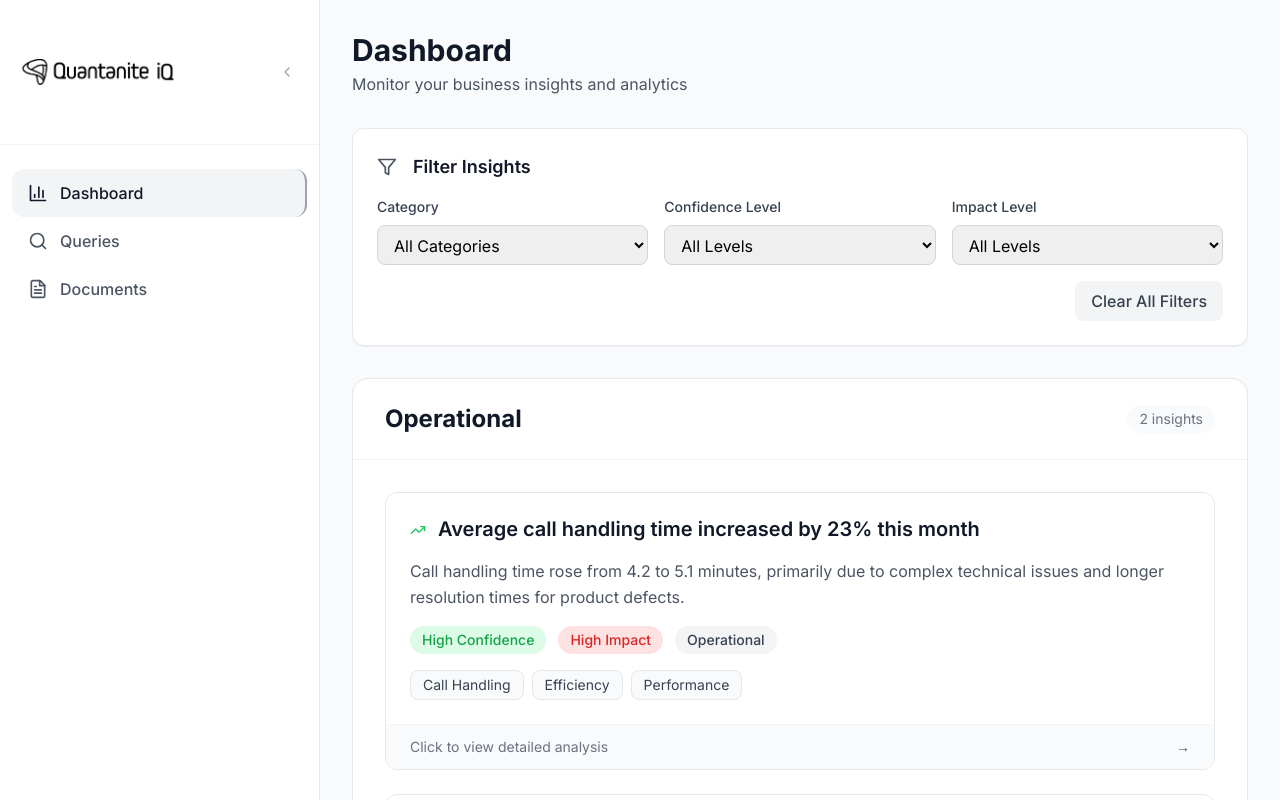
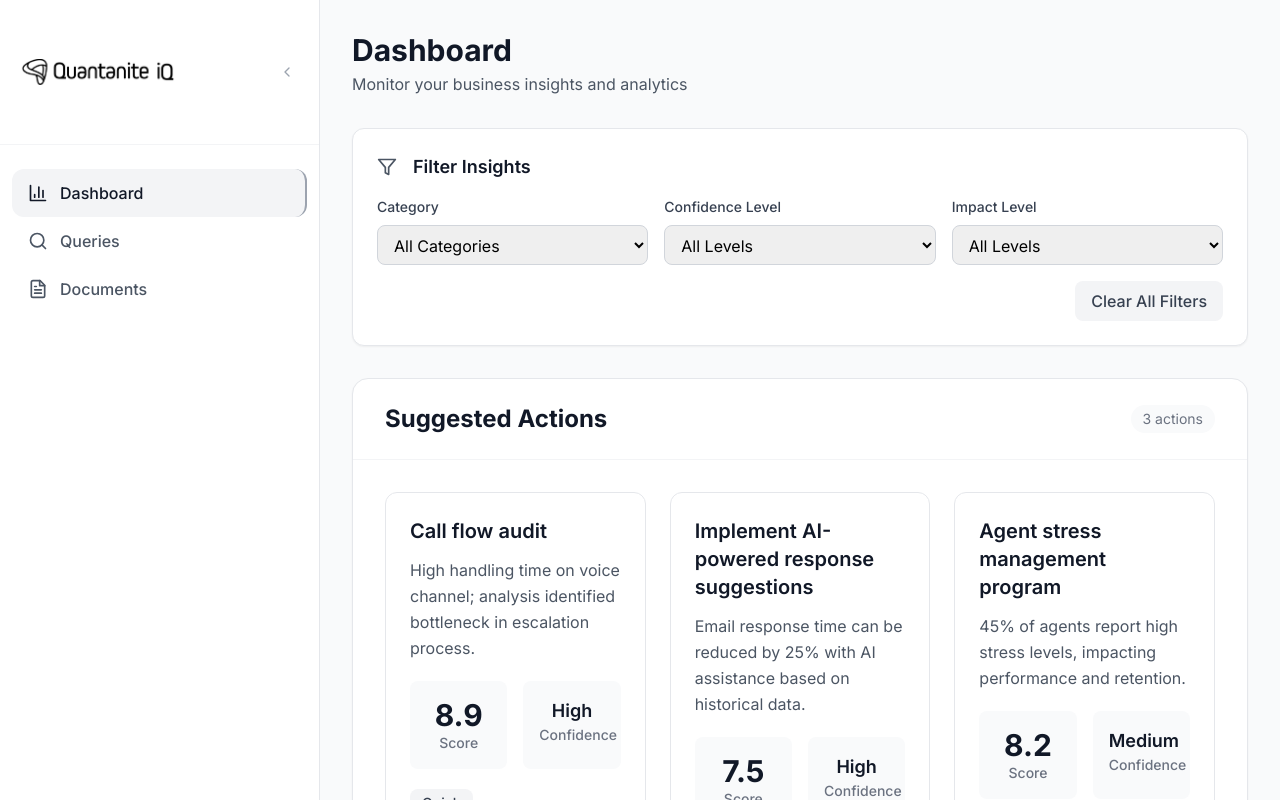
Before and after one commit to vanshdeep2/iq_demo, a React (Create React App) app: page / in a window 1280 px wide. Built offline with nearby package versions, Linux system fonts and the light colour scheme; the HTML template or start-up script is replaced by a standard one.

Commit message:
Add: Suggested Actions section back to Dashboard

```diff
--- a/src/pages/Dashboard.js
+++ b/src/pages/Dashboard.js
@@ -1,6 +1,7 @@
 import React, { useState } from 'react';
 import { Filter } from 'lucide-react';
 import InsightCard from '../components/InsightCard';
+import ActionCard from '../components/ActionCard';
 
 const Dashboard = () => {
   const [filters, setFilters] = useState({
@@ -86,6 +87,36 @@ const Dashboard = () => {
     }
   ];
 
+  const suggestedActions = [
+    {
+      id: 1,
+      title: 'Call flow audit',
+      reasoning: 'High handling time on voice channel; analysis identified bottleneck in escalation process.',
+      score: 8.9,
+      confidence: 'High',
+      effort: 'Low',
+      tags: ['Quick', 'Process Improvement']
+    },
+    {
+      id: 2,
+      title: 'Implement AI-powered response suggestions',
+      reasoning: 'Email response time can be reduced by 25% with AI assistance based on historical data.',
+      score: 7.5,
+      confidence: 'High',
+      effort: 'Medium',
+      tags: ['AI', 'Efficiency', 'Automation']
+    },
+    {
+      id: 3,
+      title: 'Agent stress management program',
+      reasoning: '45% of agents report high stress levels, impacting performance and retention.',
+      score: 8.2,
+      confidence: 'Medium',
+      effort: 'High',
+      tags: ['Wellbeing', 'Retention', 'Performance']
+    }
+  ];
+
   const filteredInsights = insights.filter(insight => {
     if (filters.category !== 'all' && insight.category !== filters.category) return false;
     if (filters.confidence !== 'all' && insight.confidence !== filters.confidence) return false;
@@ -163,6 +194,27 @@ const Dashboard = () => {
         </div>
       </div>
 
+      {/* Suggested Actions */}
+      <div className="bg-white rounded-2xl shadow-sm border border-gray-200 overflow-hidden">
+        <div className="px-8 py-6 border-b border-gray-100">
+          <div className="flex items-center justify-between">
+            <h2 className="text-2xl font-bold text-gray-900">Suggested Actions</h2>
+            <div className="flex items-center space-x-3">
+              <span className="text-sm text-gray-500 bg-gray-50 px-3 py-1 rounded-full">
+                {suggestedActions.length} actions
+              </span>
+            </div>
+          </div>
+        </div>
+        <div className="p-8">
+          <div className="grid grid-cols-1 md:grid-cols-2 lg:grid-cols-3 gap-6">
+            {suggestedActions.map((action) => (
+              <ActionCard key={action.id} action={action} />
+            ))}
+          </div>
+        </div>
+      </div>
+
       {/* Insights by Category */}
       <div className="space-y-8">
         {['Operational', 'Customer', 'AI Performance', 'Customer Issues', 'Agent Wellbeing', 'Product Issues'].map((category) => {
```
